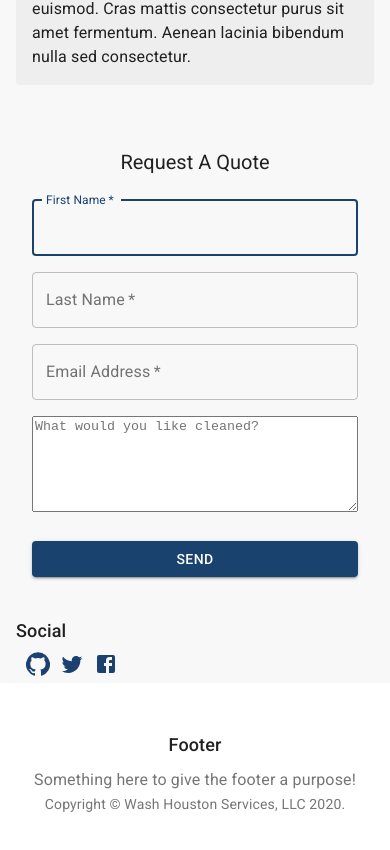
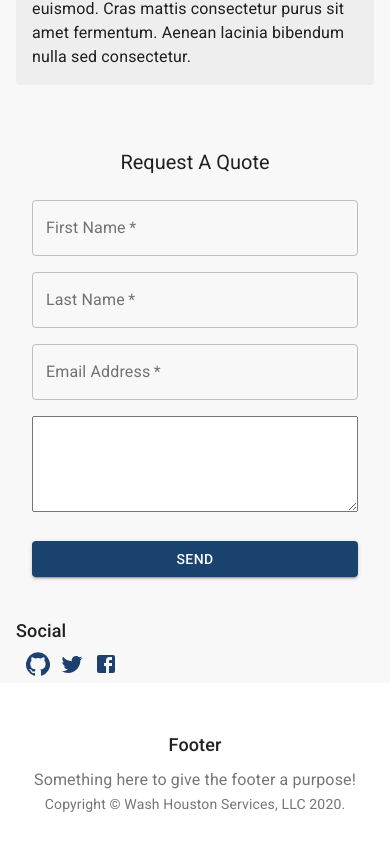
Before and after one commit to lavelyio/wash-houston, a Next.js app: page / in a window 390 px wide. Shown: the part 1045-1895 px from the top of the page. Built offline with nearby package versions, Linux system fonts and the light colour scheme.

Commit message:
Updated Readme with helpful links. Removed Autofocus from 'request a quote' form because on mobile it scrolls you down

```diff
--- a/components/forms/requestQuote.js
+++ b/components/forms/requestQuote.js
@@ -1,99 +1,92 @@
-import React from "react";
-import Button from "@material-ui/core/Button";
-import CssBaseline from "@material-ui/core/CssBaseline";
-import TextField from "@material-ui/core/TextField";
-import Grid from "@material-ui/core/Grid";
-import TextareaAutosize from "@material-ui/core/TextareaAutosize";
-import Typography from "@material-ui/core/Typography";
-import { makeStyles } from "@material-ui/core/styles";
-import Container from "@material-ui/core/Container";
+import React from 'react'
+import Button from '@material-ui/core/Button'
+import CssBaseline from '@material-ui/core/CssBaseline'
+import TextField from '@material-ui/core/TextField'
+import Grid from '@material-ui/core/Grid'
+import TextareaAutosize from '@material-ui/core/TextareaAutosize'
+import Typography from '@material-ui/core/Typography'
+import { makeStyles } from '@material-ui/core/styles'
+import Container from '@material-ui/core/Container'
 
 const useStyles = makeStyles((theme) => ({
   paper: {
     marginTop: theme.spacing(8),
-    display: "flex",
-    flexDirection: "column",
-    alignItems: "center",
+    display: 'flex',
+    flexDirection: 'column',
+    alignItems: 'center',
   },
   avatar: {
     margin: theme.spacing(1),
     backgroundColor: theme.palette.secondary.main,
   },
   form: {
-    width: "100%", // Fix IE 11 issue.
+    width: '100%', // Fix IE 11 issue.
     marginTop: theme.spacing(3),
   },
   submit: {
     margin: theme.spacing(3, 0, 2),
   },
-}));
+}))
 
 export default function RequestQuote() {
-  const classes = useStyles();
+  const classes = useStyles()
 
   return (
-    <Container component="main" maxWidth="xs">
+    <Container component='main' maxWidth='xs'>
       <CssBaseline />
       <div className={classes.paper}>
-        <Typography component="h1" variant="h5">
+        <Typography component='h1' variant='h5'>
           Request A Quote
         </Typography>
         <form className={classes.form} noValidate>
           <Grid container spacing={2}>
             <Grid item xs={12}>
               <TextField
-                autoComplete="fname"
-                name="firstName"
-                variant="outlined"
+                autoComplete='fname'
+                name='firstName'
+                variant='outlined'
                 required
                 fullWidth
-                id="firstName"
-                label="First Name"
-                autoFocus
+                id='firstName'
+                label='First Name'
               />
             </Grid>
             <Grid item xs={12}>
               <TextField
-                variant="outlined"
+                variant='outlined'
                 required
                 fullWidth
-                id="lastName"
-                label="Last Name"
-                name="lastName"
-                autoComplete="lname"
+                id='lastName'
+                label='Last Name'
+                name='lastName'
+                autoComplete='lname'
               />
             </Grid>
             <Grid item xs={12}>
               <TextField
-                variant="outlined"
+                variant='outlined'
                 required
                 fullWidth
-                id="email"
-                label="Email Address"
-                name="email"
-                autoComplete="email"
+                id='email'
+                label='Email Address'
+                name='email'
+                autoComplete='email'
               />
             </Grid>
             <Grid item xs={12}>
-              <TextareaAutosize
-                style={{ width: "100%" }}
-                rows={6}
-                aria-label="description"
-                placeholder="What would you like cleaned?"
-              />
+              <TextareaAutosize style={{ width: '100%' }} rows={6} aria-label='description' />
             </Grid>
           </Grid>
           <Button
-            type="submit"
+            type='submit'
             fullWidth
-            variant="contained"
-            color="primary"
-            className={classes.submit}
-          >
+            variant='contained'
+            color='primary'
+            className={classes.submit}>
             Send
           </Button>
         </form>
       </div>
     </Container>
-  );
+  )
 }
```
Also changed, not shown: components/forms/contactUs.js (added, +33 -0 lines), 1 other file (tests, documents, lock files or other folders).
